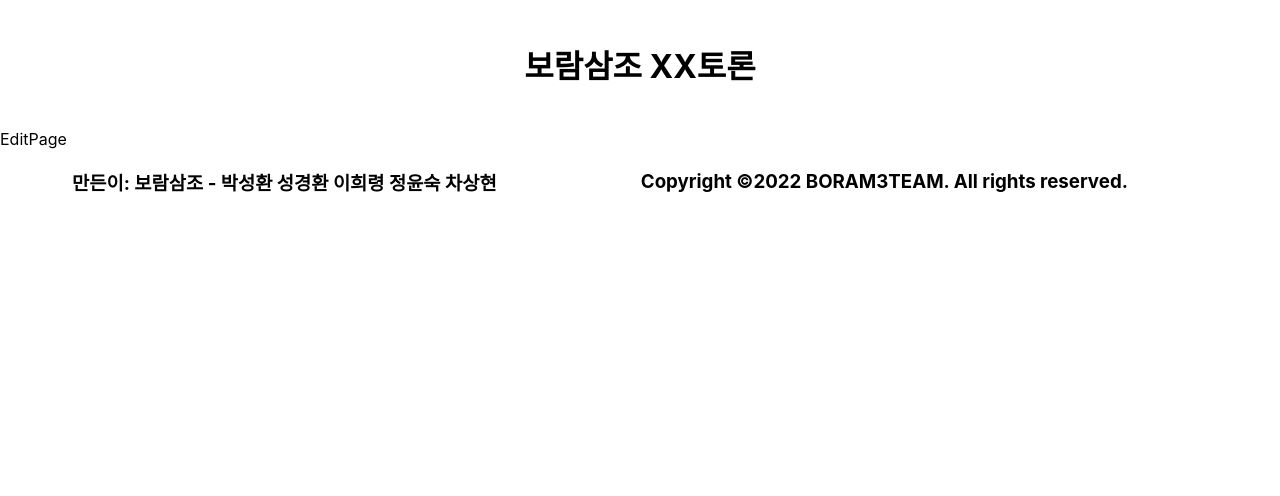
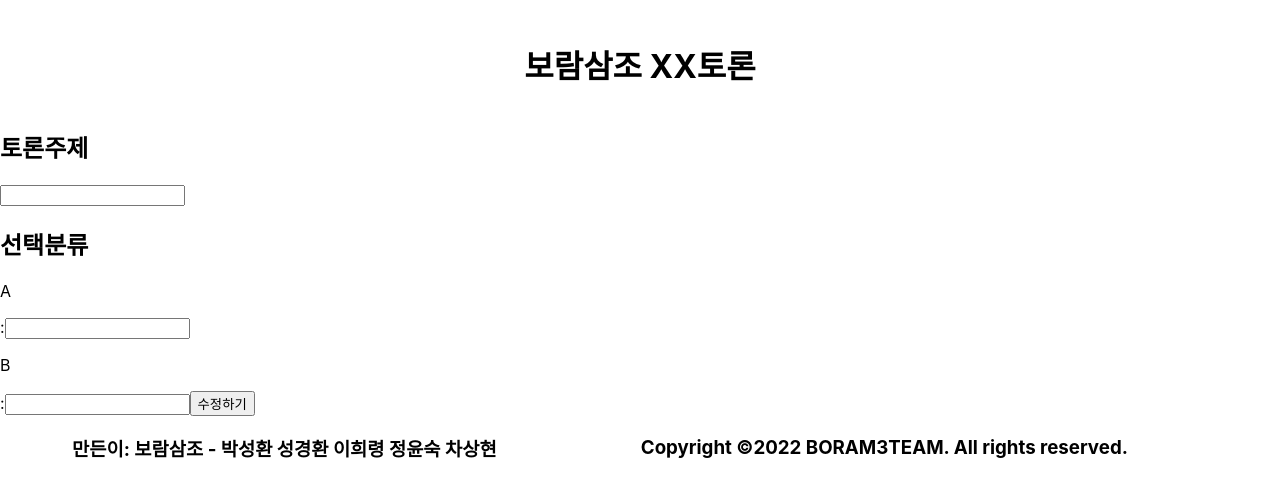
Before and after one commit to YS739/Boram3team_React_project, a React (Create React App) app: page /edit/1 in a window 1280 px wide. Shown: the top 496 px of the page. Built offline with nearby package versions, Linux system fonts and the light colour scheme.

Commit message:
Edit 본문 수정 페이지 jsx 작업 거의 완료

```diff
--- a/src/pages/EditPage/EditPage.jsx
+++ b/src/pages/EditPage/EditPage.jsx
@@ -1,7 +1,88 @@
-import React from "react";
+import React, { useState } from "react";
+import { useNavigate } from "react-router";
+import { v4 as uuidv4 } from "uuid";
 
 const EditPage = () => {
-  return <div>EditPage</div>;
+  // TODO: useInput custom hook 쓰기
+  const [title, setTitle] = useState();
+  const [aContents, setAContents] = useState();
+  const [bContents, setBContents] = useState();
+
+  const navigate = useNavigate();
+
+  const editPostHandler = (e) => {
+    e.preventDefault();
+
+    if (title && aContents && bContents) {
+      if (window.confirm("수정하시겠습니까?") === true) {
+        navigate("/upload");
+
+        // TODO: dispatch에 넣기(import 하기)
+        const editPost = {
+          id: uuidv4(), //TODO: comment.id 등으로 바꾸기
+          title,
+          aContents,
+          bContents,
+        };
+      }
+    }
+
+    if (!title) {
+      document.getElementById("title").focus();
+      alert("주제를 입력해주세요");
+      return;
+    }
+    if (!aContents) {
+      document.getElementById("aContents").focus();
+      alert("A의 내용을 입력해 주세요");
+      return;
+    }
+    if (!bContents) {
+      document.getElementById("bContents").focus();
+      alert("B의 내용을 입력해 주세요");
+      return;
+    }
+  };
+
+  const titleChangeHandler = (e) => {
+    setTitle(e.target.value);
+  };
+
+  const aContentsChangeHandler = (e) => {
+    setAContents(e.target.value);
+  };
+
+  const bContentsChangeHandler = (e) => {
+    setBContents(e.target.value);
+  };
+
+  return (
+    <div>
+      <div>
+        <form onSubmit={editPostHandler}>
+          <section>
+            <h1>토론주제</h1>
+            <input id="title" value={title} onChange={titleChangeHandler} />
+            <br></br>
+            <h2>선택분류</h2>
+            <p>A</p> :
+            <input
+              id="aContents"
+              value={aContents}
+              onChange={aContentsChangeHandler}
+            />
+            <p>B</p> :
+            <input
+              id="bContents"
+              value={bContents}
+              onChange={bContentsChangeHandler}
+            />
+            <button>수정하기</button>
+          </section>
+        </form>
+      </div>
+    </div>
+  );
 };
 
 export default EditPage;
```
